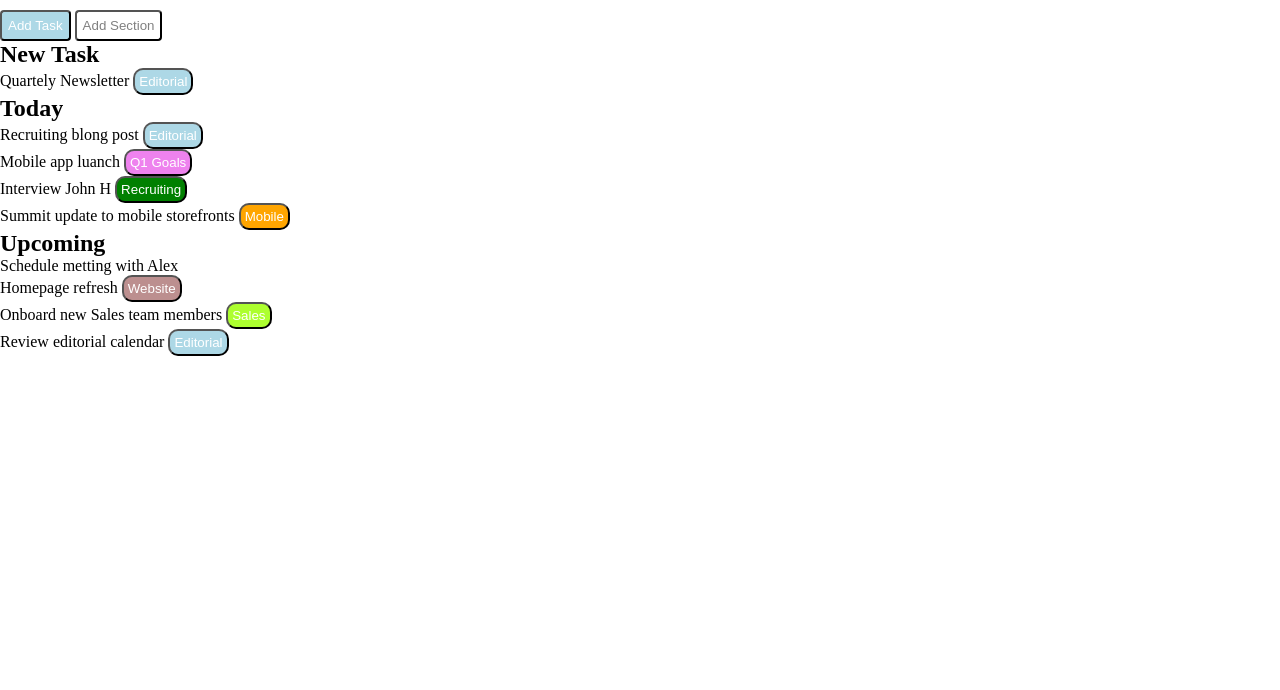
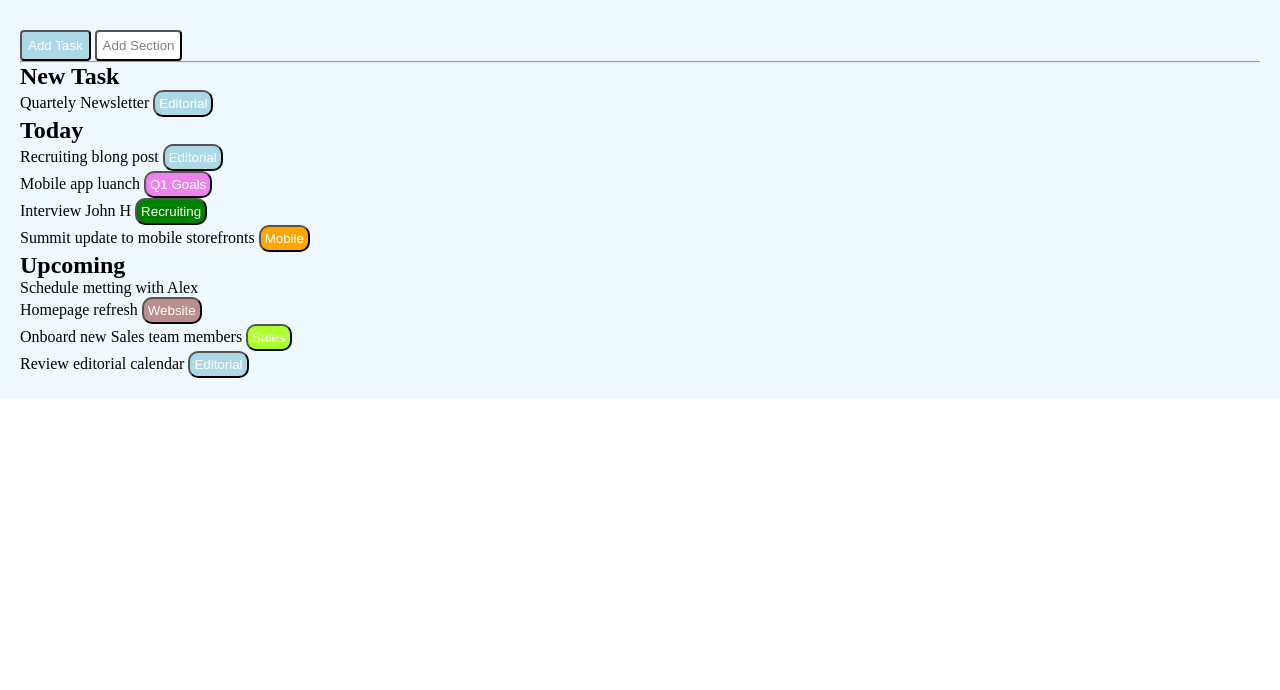
Before and after one commit to giorgiop62/html-css-toboolist, a plain HTML site: page index.html in a window 1280 px wide. Shown: the part 110-800 px from the top of the page. Drawn offline with Linux system fonts and the light colour scheme.

Commit message:
aggiunto hr sotto i bottoni

```diff
--- a/css/style.css
+++ b/css/style.css
@@ -2,16 +2,28 @@
   margin: 0;
   padding: 0;
 }
+body {
+  background-color: white;
+}
 header {
   padding: 10px;
   height: 100px;
+  background-color: aliceblue;
+
 }
 .logo {
   margin: 20px;
 }
+main {
+  padding: 20px;
+  background-color:aliceblue;
+
+
+}
 h1 {
   font-style: italic;
   display: inline;
+  vertical-align: middle;
 }
 .task {
   background-color: lightblue;
@@ -62,5 +74,4 @@ h1 {
   color: white;
   border-radius: 10px;
   padding: 4px;
-
 }
--- a/index.html
+++ b/index.html
@@ -22,8 +22,11 @@
     <button class="task">Add Task</button>
     <span><button class="section">Add Section</button></span>
 
+    <hr>
+
+
     <h2> New Task</h2>
-    <span>Quartely Newsletter</span>
+    <span class="icona">Quartely Newsletter</span>
     <span><button class="editorial">Editorial</button></span>
 
     <h2>Today</h2>
```
